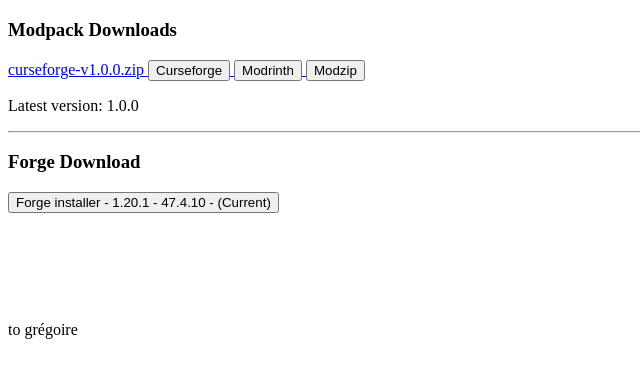
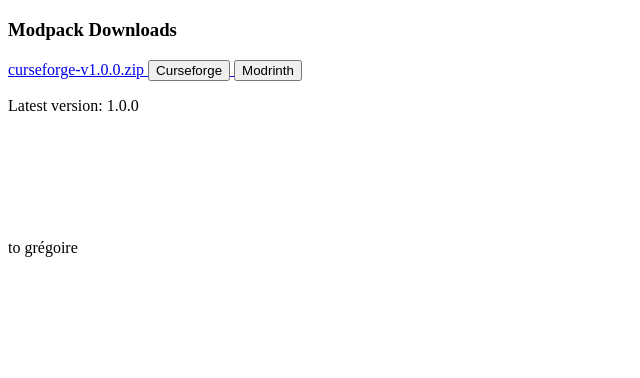
Before and after one commit to nwa139/mc, a plain HTML site: page download/index.html in a window 1280 px wide. Shown: the part 98-476 px from the top of the page, without its empty margins (0-640 px from the left). Drawn offline with Linux system fonts and the light colour scheme.

Commit message:
Removed forge et modzip download

```diff
--- a/download/index.html
+++ b/download/index.html
@@ -16,19 +16,7 @@
         <a href="files/mc-beta/v1.0.0/modrinth-v1.0.0.mrpack" download>
             <button id="downloadModrinth" class="downloadButton">Modrinth</button>
         </a>
-        <a href="files/mc-beta/v1.0.0/modzip-v1.0.0.zip" download>
-            <button id="downloadModzip" class="downloadButton">Modzip</button>
-        </a>
         <p>Latest version: 1.0.0</p>
-    </div>
-</div>
-<hr>
-<div>
-    <h3>Forge Download</h3>
-    <div>
-        <a href="files/forge/forge-1.20.1-47.4.10-installer.jar" download>
-            <button id="downloadForge" class="downloadButton">Forge installer - 1.20.1 - 47.4.10 - (Current)</button>
-        </a>
     </div>
 </div>
 <br><br><br><br><br><br>
```
Also changed, not shown: 1 other file.
